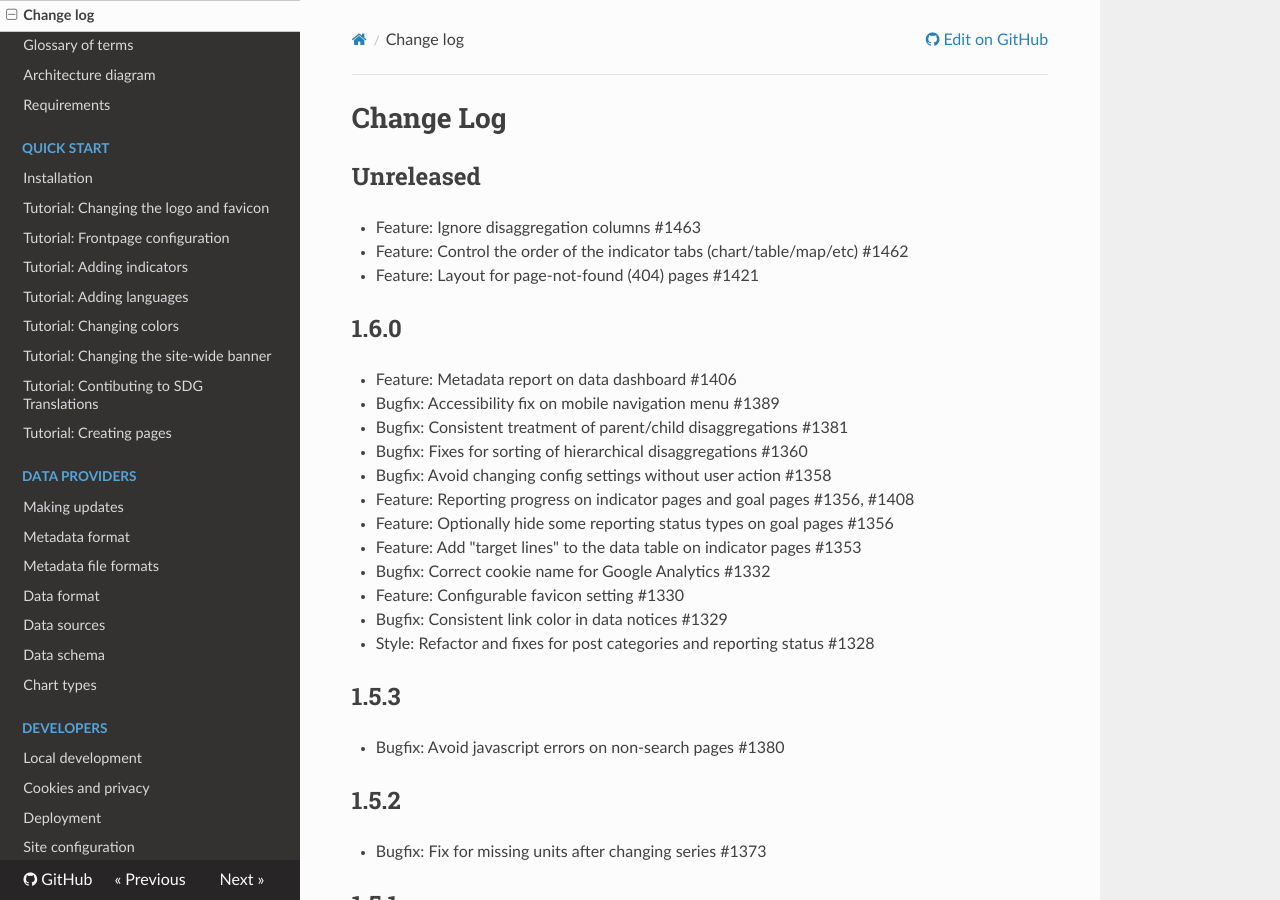
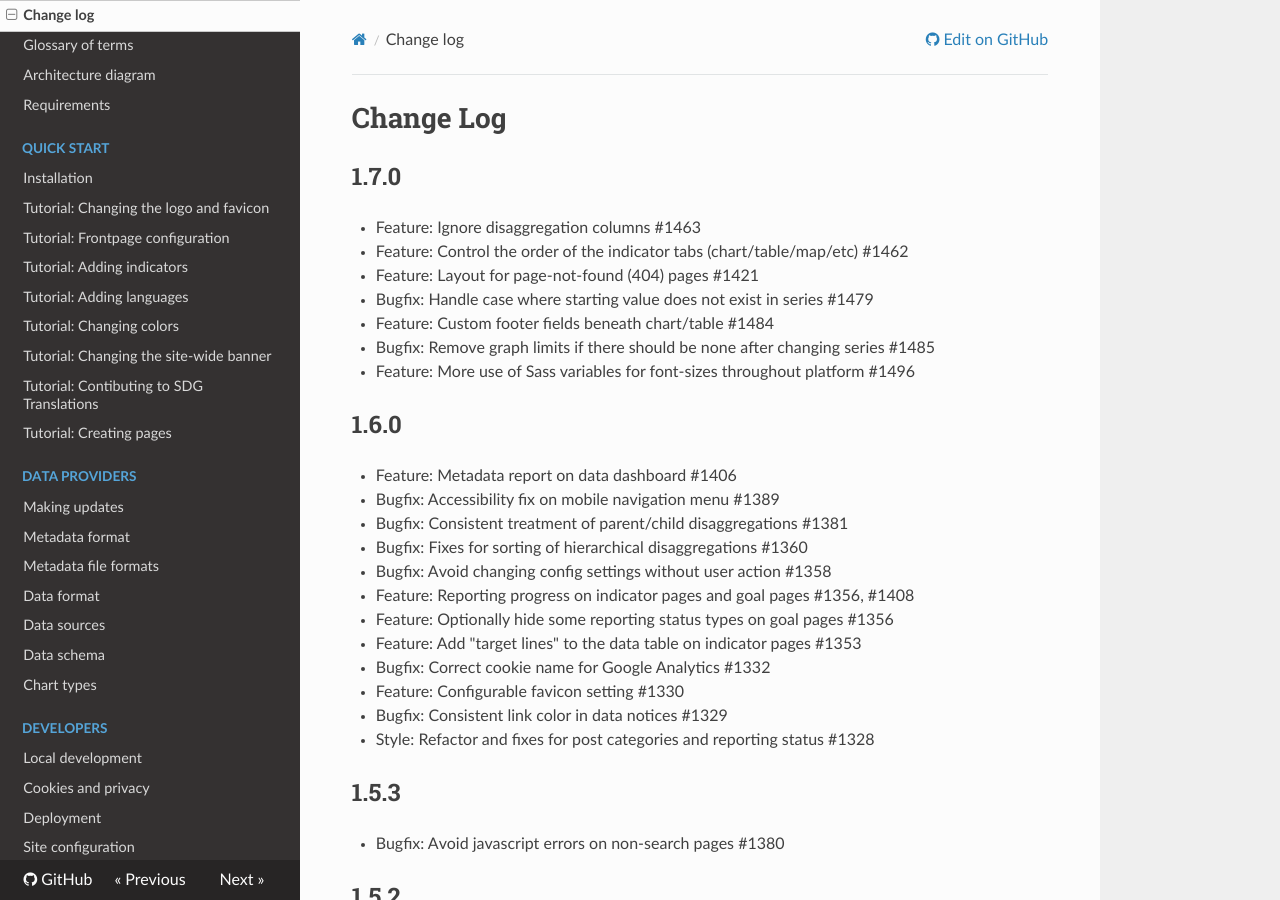
Before and after one commit to open-sdg/open-sdg, an MkDocs documentation site: the page built from docs/changelog.md, in a window 1280 px wide and 900 px high. Built offline with MkDocs 1.6.1, drawn with Linux system fonts in a browser that asks for light colours; nearby versions of some CDN libraries; old or Windows-style settings are respelled for this version of MkDocs.

```diff
--- a/docs/changelog.md
+++ b/docs/changelog.md
@@ -1,10 +1,14 @@
 <h1>Change Log</h1>
 
-## Unreleased
+## 1.7.0
 
 * Feature: Ignore disaggregation columns #1463
 * Feature: Control the order of the indicator tabs (chart/table/map/etc) #1462
 * Feature: Layout for page-not-found (404) pages #1421
+* Bugfix: Handle case where starting value does not exist in series #1479
+* Feature: Custom footer fields beneath chart/table #1484
+* Bugfix: Remove graph limits if there should be none after changing series #1485
+* Feature: More use of Sass variables for font-sizes throughout platform #1496
 
 ## 1.6.0
 
```
Also changed, not shown: docs/updates.md (+9 -0 lines), docs/upgrades/upgrading-1-7-0.md (added, +42 -0 lines).
